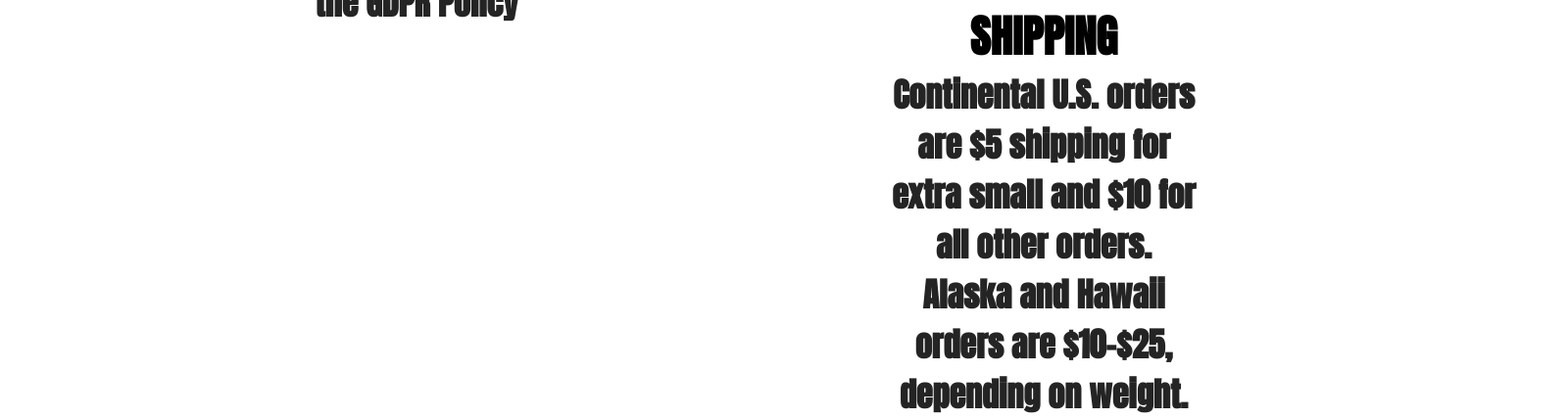
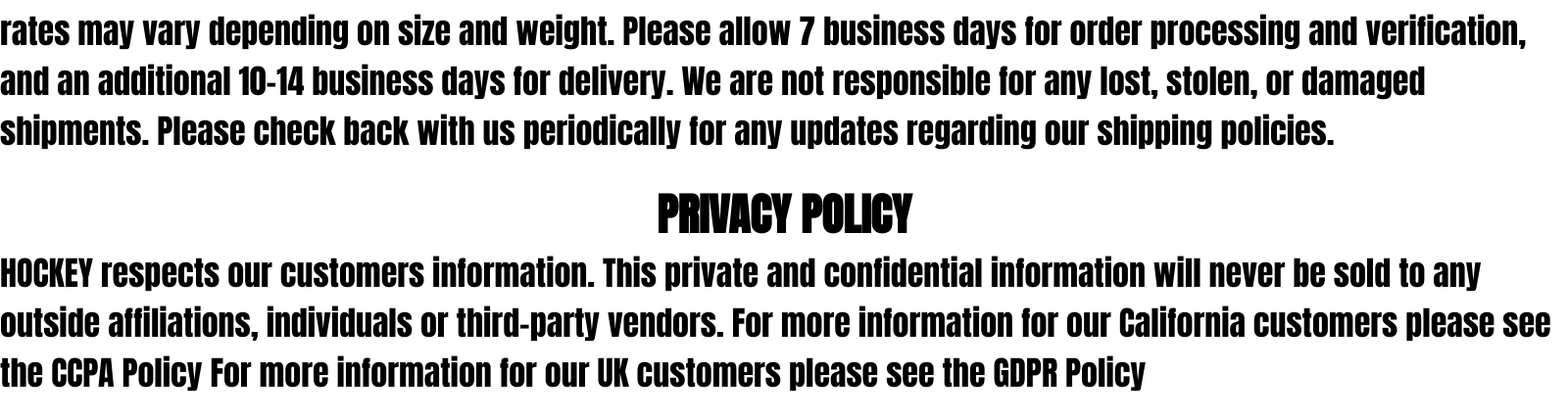
Before and after one commit to prince1220/ecomerce, a plain HTML site: page policy.html in a window 1280 px wide. Shown: the part 677-1106 px from the top of the page at 98% size, 1600 px wide, since content can reach past the window. Drawn offline with Linux system fonts and the light colour scheme.

Commit message:
updated policy page. created grid structure

```diff
--- a/policy.css
+++ b/policy.css
@@ -1,47 +1,45 @@
-.grid {
-  display: grid;
-  grid-template-columns: 800px auto;
-  grid-template-rows: 70px minmax(160px, auto) auto;
-  grid-template-areas:
-    'header header'
-    'leftbar main'
-    'footer footer';
-  column-gap: 100px;
-  row-gap: 200px;
+
+
+
+.layout {
+  width: 1600px;
+  height: 1900px;
+  font-size: 34px;
+  display: flex;
+  flex-direction:  column;
+  gap: 26px;
+  align-items: center;
+  justify-content: center;
+
 }
 
-.page-header {
-  grid-area: header;
+
+
+h1{
+  display: flex;
+  flex-direction: column;
+  gap: 26px;
+  flex-wrap: wrap;
+  align-items: center;
+  justify-content: center;
 }
 
-.page-leftbar {
-  grid-area: leftbar;
-  font-size: 34px;
-  margin-left: 50px;
+
+
+#prince{
+  font-family: 'Anton';
+  font-size: 12px;
+  color: #605E5E;
 }
 
-.page-main {
-  grid-area: main;
-  font-size: 34px;
-  margin-top: 400px;
-  margin-right: 50px;
+ .foot{
+  width: 100%;
+  height: 50px;
+  margin-top: 1400px;
+  /*background-color: #fff;*/
+  text-align: center;
+  color: #605E5E;
+  font-family: 'Anton';
+  font-size: 12px;
+
 }
-
-.page-footer {
-  grid-area: footer;
-}
-
-.content {
-  color: #242424;
- /* background-color: #f25fff;*/
-  font-weight: 600;
-  text-align: center;
-  box-sizing: border-box;
-  height: 100%;
-  padding: 10px;
-}
-
-.page-main{
-  height: 1000px;
-  /*width: 100%;*/
-}
--- a/policy.html
+++ b/policy.html
@@ -2,7 +2,7 @@
   <meta charset="UTF-8">
   <link rel="stylesheet" href="style.css">
   <link rel="stylesheet" href="policy.css">
-<div class="grid">
+<div class="flex-grid">
   <header class="page-header">
     <nav>
       <div class="nav-content">
@@ -24,43 +24,36 @@
 
       </div>
     </nav>
-   <!-- <div class="content">
-      <p>Header</p>
-    </div>-->
+
+   <div class="content">
+    <!--  <p>Header</p>-->
+    </div>
   </header>
-  <aside class="page-leftbar">
-    <div class="content">
-      <p><h1>PRIVACY POLICY</h1>
-        PRINCE respects our customers’ information.
-         This private and confidential information will never be sold to any outside affiliations, individuals or third-party vendors.
+  <section class="layout">
+    <div id="shipping">
+      <h1>SHIPPING</h1>
+      Continental U.S. orders are $5 shipping for extra small and $10 for all other orders. Alaska and Hawaii orders are $10-$25, depending on weight. Free shipping to Continental U.S. on orders of $99 or more. Calculated rates for international shipping.
 
-        For more information for our California customers please see the CCPA Policy
+      Note: International shipments are subject to duties and taxes that the customer is responsible for paying
 
-        For more information for our UK customers please see the GDPR Policy
+      Delivery Method and Timing Info All orders and shipped via USPS and Fedex. International rates may vary depending on size and weight. Please allow 7 business days for order processing and verification, and an additional 10-14 business days for delivery. We are not responsible for any lost, stolen, or damaged shipments. Please check back with us periodically for any updates regarding our shipping policies.</div>
+    <div id="privacy-policy">
+      <h1>PRIVACY POLICY</h1>
+      HOCKEY respects our customers information. This private and confidential information will never be sold to any outside affiliations, individuals or third-party vendors.
 
-      </p>
+      For more information for our California customers please see the CCPA Policy
+
+      For more information for our UK customers please see the GDPR Policy</div>
+    <div id="imageEl">
+      <img id="imageEl2" src="#" alt="">
+
     </div>
-  </aside>
-  <main class="page-main">
-    <div class="content">
-      <p>
-        <h1>SHIPPING</h1>
-Continental U.S. orders are $5 shipping for extra small and $10 for all other orders.
- Alaska and Hawaii orders are $10-$25, depending on weight. Free shipping to Continental U.S. on orders of $99 or more.
- Calculated rates for international shipping.
+  </div>
 
-Note: International shipments are subject to duties and taxes that the customer is responsible for paying
-Delivery Method and Timing Info All orders and shipped via USPS and Fedex. International rates may vary depending on size and weight.
- Please allow 7 business days for order processing and verification, and an additional 10-14 business days for delivery.
- We are not responsible for any lost, stolen, or damaged shipments.
-Please check back with us periodically for any updates regarding our shipping policies
-      </p>
-    </div>
-  </main>
-  <footer class="page-footer">
-    <div class="content">
-      <p>Footer</p>
-    </div>
+  </section>
+  <footer class="foot">
+    <div id="prince">© prince.co</div>
+
   </footer>
 </div>
 </html>
```
Also changed, not shown: cart.css (+18 -0 lines), cart.html (+5 -1 lines).
